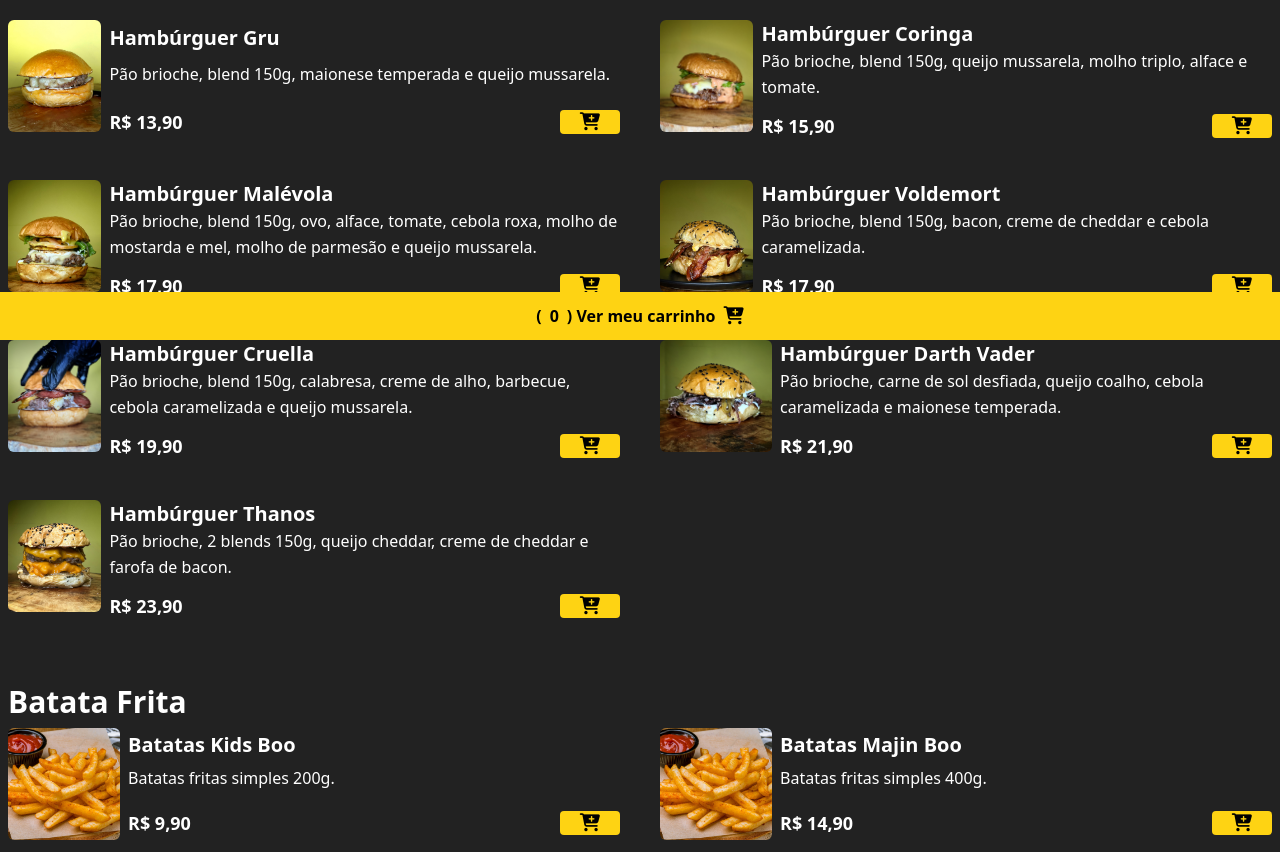
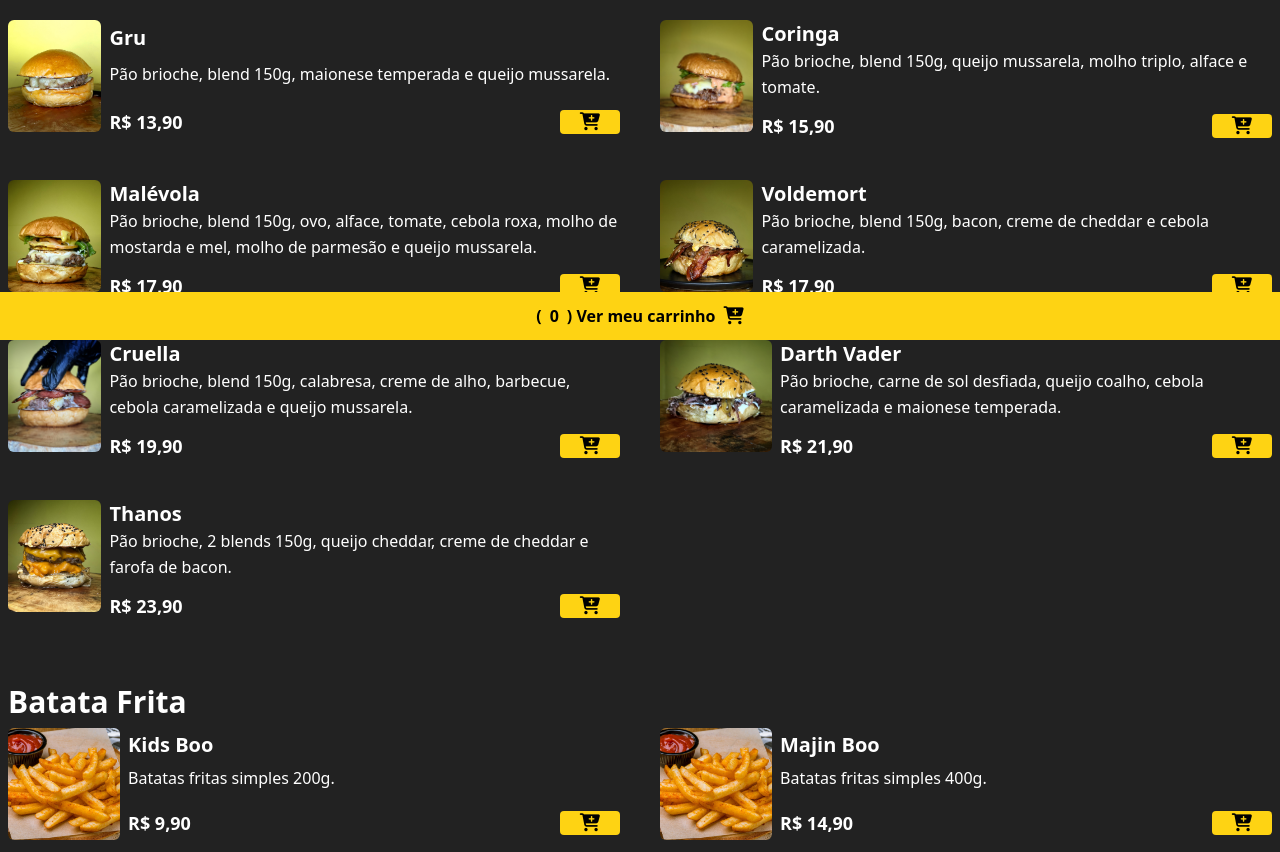
Before and after one commit to carlosrenandev/Hamburgueria, a website: page index.html in a window 1280 px wide. Shown: the part 460-1312 px from the top of the page. Drawn offline with nearby package versions, Linux system fonts and the light colour scheme; files whose address does not match are found by name.

Commit message:
corrigindo erros

```diff
--- a/index.html
+++ b/index.html
@@ -44,7 +44,7 @@
           src="./assets/IMG/hamburgueres/gru.jpeg" alt="hamburguer gru" />
 
         <div class="w-full flex flex-col justify-around">
-          <p class="font-bold text-xl text-white">Hambúrguer Gru</p>
+          <p class="font-bold text-xl text-white">Gru</p>
           <p class="text-base leading-relaxed text-white">
             Pão brioche, blend 150g, maionese temperada e queijo mussarela.
           </p>
@@ -64,7 +64,7 @@
           src="./assets/IMG/hamburgueres/coringa.jpeg" alt="hamburguer coringa" />
 
         <div class="w-full flex flex-col justify-around">
-          <p class="font-bold text-xl text-white">Hambúrguer Coringa</p>
+          <p class="font-bold text-xl text-white">Coringa</p>
           <p class="text-base leading-relaxed text-white">
             Pão brioche, blend 150g, queijo mussarela, molho triplo, alface e tomate.
           </p>
@@ -84,7 +84,7 @@
           src="./assets/IMG/hamburgueres/malevola.jpeg" alt="hamburguer malevola" />
 
         <div class="w-full flex flex-col justify-around">
-          <p class="font-bold text-xl text-white">Hambúrguer Malévola</p>
+          <p class="font-bold text-xl text-white">Malévola</p>
           <p class="text-base leading-relaxed text-white">
             Pão brioche, blend 150g, ovo, alface, tomate, cebola roxa, molho de mostarda e mel, molho de parmesão e
             queijo mussarela.
@@ -105,7 +105,7 @@
           src="./assets/IMG/hamburgueres/voldemort.jpeg" alt="hamburguer voldemort" />
 
         <div class="w-full flex flex-col justify-around">
-          <p class="font-bold text-xl text-white">Hambúrguer Voldemort</p>
+          <p class="font-bold text-xl text-white">Voldemort</p>
           <p class="text-base leading-relaxed text-white">
             Pão brioche, blend 150g, bacon, creme de cheddar e cebola caramelizada.
           </p>
@@ -125,7 +125,7 @@
           src="./assets/IMG/hamburgueres/cruella.jpeg" alt="hamburguer cruella" />
 
         <div class="w-full flex flex-col justify-around">
-          <p class="font-bold text-xl text-white">Hambúrguer Cruella</p>
+          <p class="font-bold text-xl text-white">Cruella</p>
           <p class="text-base leading-relaxed text-white">
             Pão brioche, blend 150g, calabresa, creme de alho, barbecue, cebola caramelizada e queijo mussarela.
           </p>
@@ -145,7 +145,7 @@
           src="./assets/IMG/hamburgueres/darth-vader.jpg" alt="hamburguer darth vader" />
 
         <div class="w-full flex flex-col justify-around">
-          <p class="font-bold text-xl text-white">Hambúrguer Darth Vader</p>
+          <p class="font-bold text-xl text-white">Darth Vader</p>
           <p class="text-base leading-relaxed text-white">
             Pão brioche, carne de sol desfiada, queijo coalho, cebola caramelizada e maionese temperada.
           </p>
@@ -165,7 +165,7 @@
           src="./assets/IMG/hamburgueres/thanos.jpeg" alt="hamburguer1" />
 
         <div class="w-full flex flex-col justify-around">
-          <p class="font-bold text-xl text-white">Hambúrguer Thanos</p>
+          <p class="font-bold text-xl text-white">Thanos</p>
           <p class="text-base leading-relaxed text-white">
             Pão brioche, 2 blends 150g, queijo cheddar, creme de cheddar e farofa de bacon.
           </p>
@@ -191,7 +191,7 @@
           src="./assets/IMG/batata-frita.jpg" alt="batata-frita" />
 
         <div class="w-full flex flex-col justify-around">
-          <p class="font-bold text-xl text-white">Batatas Kids Boo</p>
+          <p class="font-bold text-xl text-white">Kids Boo</p>
           <p class="text-base leading-relaxed text-white">Batatas fritas simples 200g.</p>
 
           <div class="flex items-center justify-between mt-3">
@@ -209,7 +209,7 @@
           src="./assets/IMG/batata-frita.jpg" alt="batata-frita" />
 
         <div class="w-full flex flex-col justify-around">
-          <p class="font-bold text-xl text-white">Batatas Majin Boo</p>
+          <p class="font-bold text-xl text-white">Majin Boo</p>
           <p class="text-base leading-relaxed text-white">Batatas fritas simples 400g.</p>
 
           <div class="flex items-center justify-between mt-3">
@@ -227,7 +227,7 @@
           src="./assets/IMG/batata-frita.jpg" alt="batata-frita" />
 
         <div class="w-full flex flex-col justify-around">
-          <p class="font-bold text-xl text-white">Batatas Super Boo</p>
+          <p class="font-bold text-xl text-white">Super Boo</p>
           <p class="text-base leading-relaxed text-white">Batatas fritas, bacon, cheddar 400g.</p>
 
           <div class="flex items-center justify-between mt-3">
```
